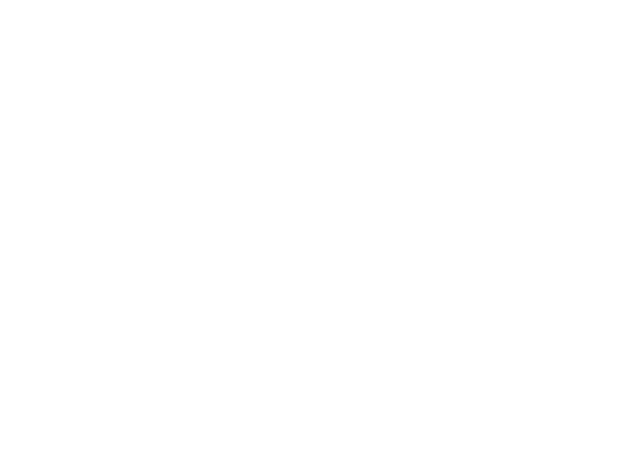
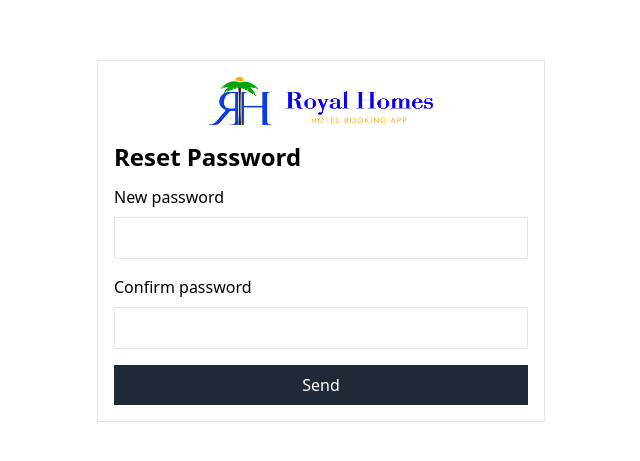
Before and after one commit to Derrick99234/ray-apartment-website, a React (Vite) app in the folder Frontend/: page /reset-password in a window 1280 px wide. Before the commit this address had no page. Shown: the part 159-620 px from the top of the page, without its empty margins (319-959 px from the left). Built offline with nearby package versions, Linux system fonts and the light colour scheme.

Commit message:
Designed the reset password page

```diff
--- a/Frontend/src/App.jsx
+++ b/Frontend/src/App.jsx
@@ -12,6 +12,7 @@ import Logout from "./components/Logout";
 import ManageRooms from "./pages/ManageRooms/ManageRooms";
 import Profile from "./pages/Profile/Profile";
 import ForgottenPassword from "./pages/ForgottenPassword/ForgottenPassword";
+import ResetPassword from "./pages/ResetPassword/ResetPassword";
 
 function App() {
   return (
@@ -28,6 +29,7 @@ function App() {
         <Route path="/upload/v2/:id" element={<UploadCompany />} />
         <Route path="/create-room" element={<UploadRooms />} />
         <Route path="/forgotten-password" element={<ForgottenPassword />} />
+        <Route path="/reset-password" element={<ResetPassword />} />
         <Route
           path="/room-detail/hotel/:hotelType/:roomId"
           element={<RoomDetail />}
--- a/Frontend/src/pages/ForgottenPassword/ForgottenPassword.jsx
+++ b/Frontend/src/pages/ForgottenPassword/ForgottenPassword.jsx
@@ -16,10 +16,8 @@ function ForgottenPassword() {
                 headers: {"content-Type": "application/json"},
                 body: JSON.stringify({email})
             })
-
+            setEmail("")
             const data = await response.json()
-
-            setEmail("")
 
             console.log(data)
         } catch(error){
--- a/Frontend/src/pages/LandingPage/LandingPage.jsx
+++ b/Frontend/src/pages/LandingPage/LandingPage.jsx
@@ -4,7 +4,7 @@ import { CiFilter } from "react-icons/ci";
 import HotelPostCard from "../../components/HotelPostCard";
 import { useContext, useEffect, useState } from "react";
 import { UserContext } from "../../context/userContext";
-import rroom2 from "../../assets/rroom2.jpg";
+import room2 from "../../assets/room2.jpg";
 import logo2 from "../../assets/color_horizontal.png";
 import { RoomContext } from "../../context/roomContext";
 import Toast from "../../components/ToastMessage/Toast";
@@ -132,7 +132,7 @@ function LandingPage() {
       <main className="p-10 max-[758px]:p-16 max-[430px]:pt-16 bg-gray-50 max-[430px]:p-4">
         <div
           style={{
-            background: `url(${rroom2}) no-repeat`,
+            background: `url(${room2}) no-repeat`,
             backgroundSize: "cover",
             backgroundPosition: "center",
           }}
--- /dev/null
+++ b/Frontend/src/pages/ResetPassword/ResetPassword.jsx
@@ -0,0 +1,45 @@
+import React from 'react'
+import logo from "../../assets/color_horizontal.png";
+const ResetPassword = () => {
+    const [password, setPassword] = React.useState("")
+    const [confirmPassword, setConfirmPassword] = React.useState("")
+    const [loading, setLoading] = React.useState()
+
+        const handleSubmit = async (e) => {
+        e.preventDefault()
+        console.log(password)
+        setLoading(true)
+        try{
+            const response = await fetch("http://localhost:2024/api/auth/forgotten-password", {
+                method: "POST",
+                headers: {"content-Type": "application/json"},
+                body: JSON.stringify({password})
+            })
+            setPassword("")
+            setConfirmPassword("")
+            const data = await response.json()
+
+            console.log(data)
+        } catch(error){
+            console.log(error)
+        } finally{
+            setLoading(false)
+        }
+    }
+    return (
+        <div className="flex justify-center items-center min-h-screen">
+            <form className='max-w-md w-full border p-4' onSubmit={handleSubmit}>
+                <img src={logo} alt="royal homes logo" className="w-56 mx-auto mb-4" />
+                {/* <h1 className="text-2xl font-bold mb-4 text-center font-mono">ROYAL HOME APARTMENT</h1> */}
+                <h2 className="text-2xl font-semibold mb-3">Reset Password</h2>
+                <label htmlFor="password1" className="block mb-2">New password</label>
+                <input type="password" className="w-full py-2 border outline-none px-4" onChange={(e) => setPassword(e.target.value)} />
+                <label htmlFor="password2" className="block mb-2 mt-4">Confirm password</label>
+                <input type="password" className="w-full py-2 border outline-none px-4" onChange={(e) => setConfirmPassword(e.target.value)} />
+                <button className="bg-gray-800 w-full py-2 text-white mt-4">{loading ? "loading...": "Send"}</button>
+            </form>
+        </div>
+    )
+}
+
+export default ResetPassword
```
Also changed, not shown: Frontend/src/assets/room2.jpg (renamed from Frontend/src/assets/rroom2.jpg).
